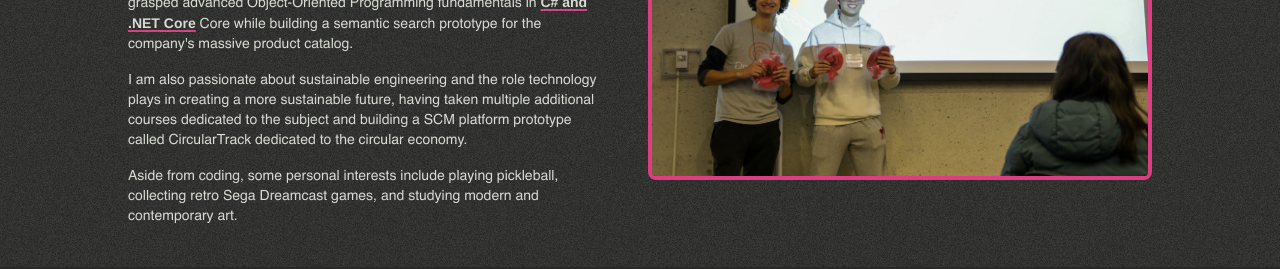
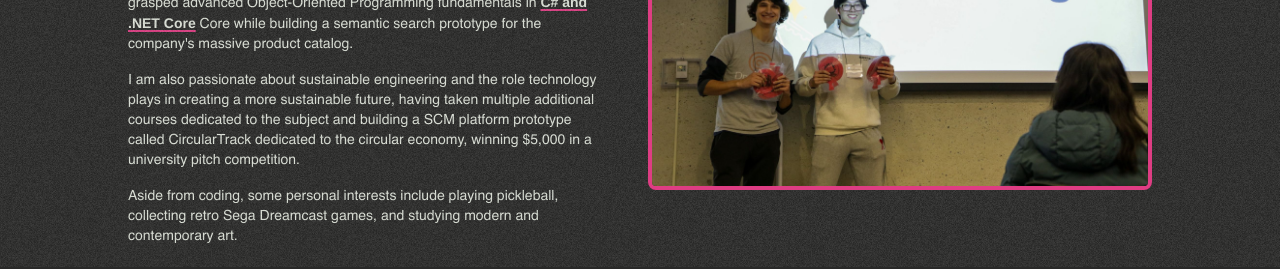
Before and after one commit to GrantDeWaay/personal-site, a React (Create React App) app: page / in a window 1280 px wide. Shown: the part 533-802 px from the top of the page. Built offline with nearby package versions, Linux system fonts and the light colour scheme; no server answers.

Commit message:
Content changes

```diff
--- a/src/components/About.tsx
+++ b/src/components/About.tsx
@@ -13,7 +13,7 @@ const About: React.FC = () => (
                 My work experience includes two internships at <span className="font-semibold underline decoration-2 underline-offset-2 decoration-swiss-red">Buildertrend</span>, one of the largest construction project management software developers. There, I grasped advanced Object-Oriented Programming fundamentals in <span className="font-semibold underline decoration-2 underline-offset-2 decoration-swiss-red"> C# and .NET Core</span> Core while building a semantic search prototype for the company's massive product catalog.
             </p>
             <p className=" mb-4">
-            I am also passionate about sustainable engineering and the role technology plays in creating a more sustainable future, having taken multiple additional courses dedicated to the subject and building a SCM platform prototype called CircularTrack dedicated to the circular economy.
+            I am also passionate about sustainable engineering and the role technology plays in creating a more sustainable future, having taken multiple additional courses dedicated to the subject and building a SCM platform prototype called CircularTrack dedicated to the circular economy, winning $5,000 in a university pitch competition.
             </p>
 
             <p className=" mb-4">
--- a/src/components/GrantalyticsContext.tsx
+++ b/src/components/GrantalyticsContext.tsx
@@ -40,7 +40,7 @@ export const GrantalyticsProvider: React.FC<GrantalyticsProviderProps> = ({ chil
       const requestOptions = {
         method: 'GET',
     };
-    fetch('http://localhost:8080/api/generate', requestOptions)
+    fetch('https://grantalytics-server-770601767747.us-central1.run.app/api/generate', requestOptions)
       .then(response => response.json())
       .then(data => {uniqueId.current = data.id})
       .then(() => sendRequest())
@@ -62,7 +62,7 @@ export const GrantalyticsProvider: React.FC<GrantalyticsProviderProps> = ({ chil
             "videoPlayed": videoTracking.current.played
         })
     };
-    fetch('http://localhost:8080/api/log-visit', requestOptions)
+    fetch('https://grantalytics-server-770601767747.us-central1.run.app/api/log-visit', requestOptions)
     .catch(error => console.error('Error:', error))
   }
   };
```
